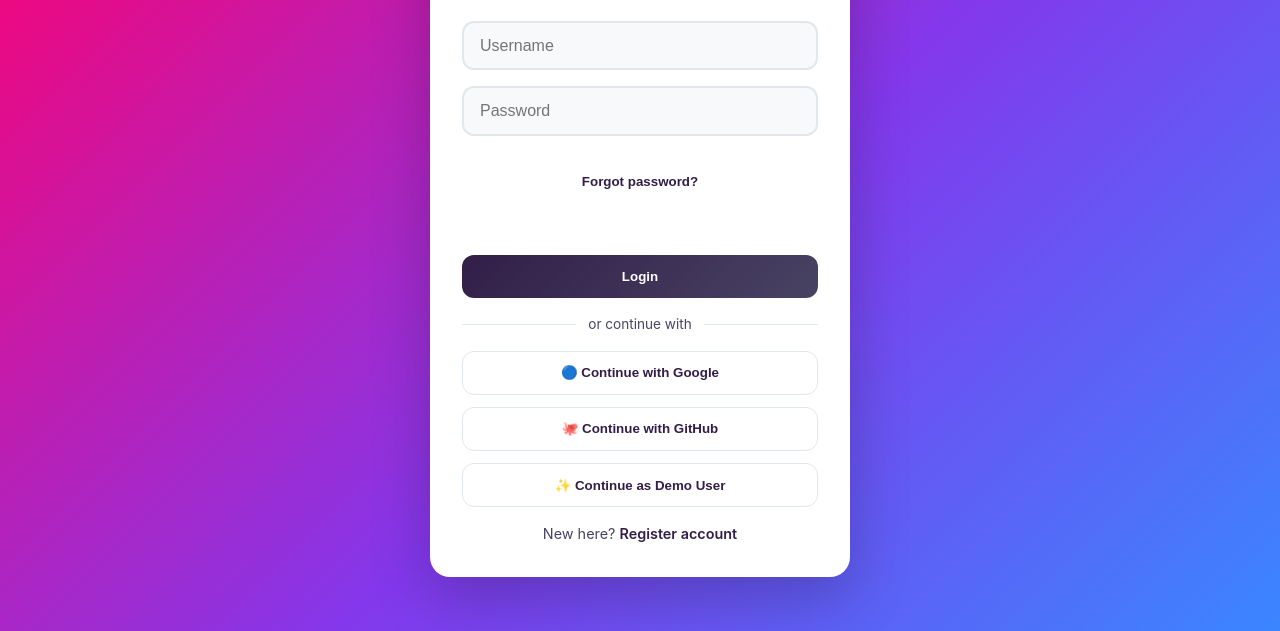
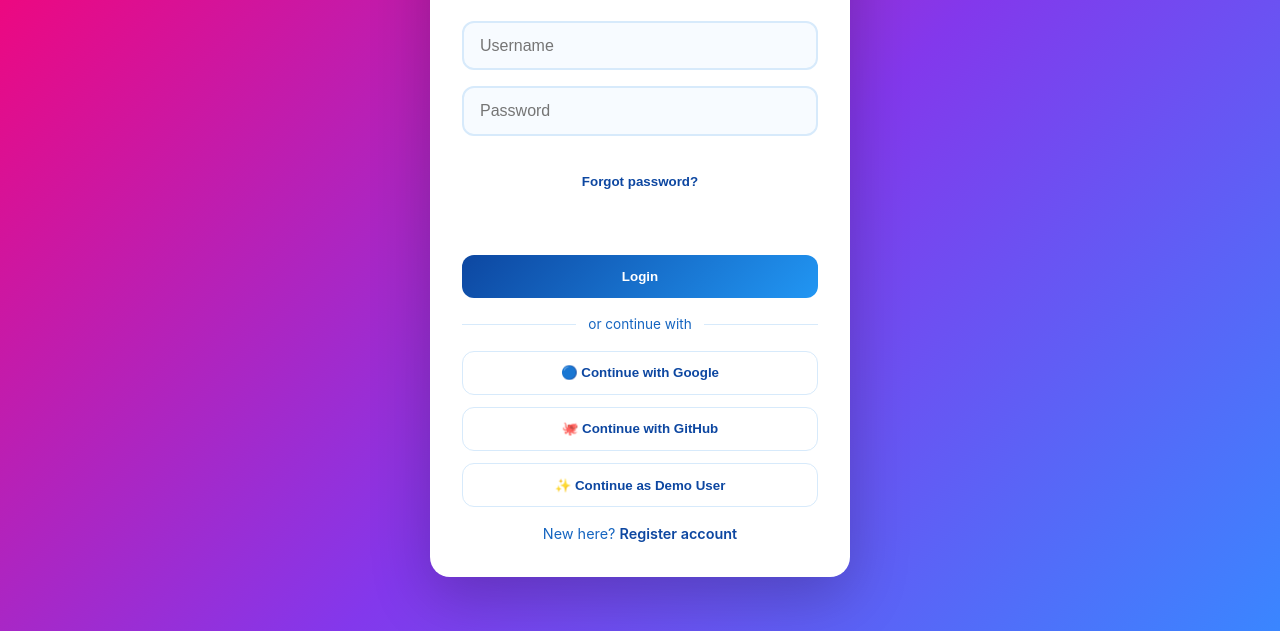
Before and after one commit to mehta-k/Global-Media, a plain HTML site: page index.html in a window 1280 px wide. Shown: the part 169-800 px from the top of the page. Drawn offline with Linux system fonts and the light colour scheme.

Commit message:
Apply updated global blue theme

```diff
--- a/styles.css
+++ b/styles.css
@@ -6,29 +6,29 @@
 }
 
 :root {
-    --primary-color: #321E48;
-    --secondary-color: #484363;
-    --accent-color: #65DCD5;
-    --success-color: #D9FFF4;
+    --primary-color: #0D47A1;
+    --secondary-color: #90CAF9;
+    --accent-color: #2196F3;
+    --success-color: #E3F2FD;
     --bg-primary: #FFFFFF;
-    --bg-secondary: #F7F9FA;
-    --border-color: #E1E8ED;
-    --text-primary: #321E48;
-    --text-secondary: #484363;
-    --hover-bg: #F7F9FA;
-    --shadow: 0 1px 3px rgba(50, 30, 72, 0.12), 0 1px 2px rgba(50, 30, 72, 0.24);
-    --gradient-1: linear-gradient(135deg, #321E48 0%, #484363 100%);
-    --gradient-2: linear-gradient(135deg, #484363 0%, #65DCD5 100%);
-    --gradient-3: linear-gradient(135deg, #65DCD5 0%, #D9FFF4 100%);
+    --bg-secondary: #F7FBFF;
+    --border-color: #D7EAFB;
+    --text-primary: #0D47A1;
+    --text-secondary: #1565C0;
+    --hover-bg: #E3F2FD;
+    --shadow: 0 1px 3px rgba(13, 71, 161, 0.12), 0 1px 2px rgba(13, 71, 161, 0.24);
+    --gradient-1: linear-gradient(135deg, #0D47A1 0%, #2196F3 100%);
+    --gradient-2: linear-gradient(135deg, #90CAF9 0%, #E3F2FD 100%);
+    --gradient-3: linear-gradient(135deg, #0D47A1 0%, #90CAF9 100%);
 }
 
 body.dark-mode {
-    --bg-primary: #1B1530;
-    --bg-secondary: #2A2142;
-    --border-color: #484363;
-    --text-primary: #D9FFF4;
-    --text-secondary: #B3F1E8;
-    --hover-bg: #484363;
+    --bg-primary: #0A234A;
+    --bg-secondary: #102D5E;
+    --border-color: #90CAF9;
+    --text-primary: #E3F2FD;
+    --text-secondary: #B4DBFF;
+    --hover-bg: #1B4F9A;
 }
 
 body {
```
